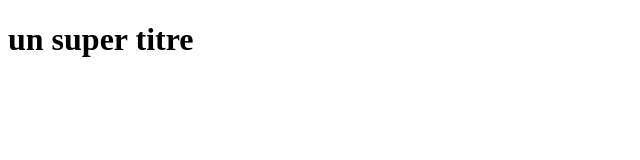
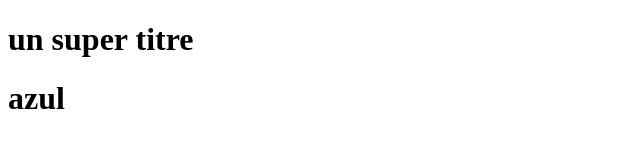
Before and after one commit to YoussefAharchaou/Project-1, a plain HTML site: page index.html in a window 1280 px wide. Shown: the whole page, without its empty margins (0-640 px from the left). Drawn offline with Linux system fonts and the light colour scheme.

Commit message:
chagement 2

```diff
--- a/index.html
+++ b/index.html
@@ -5,5 +5,6 @@
     </head>
 <body>
         <h1>un super titre</h1>
+        <h1>azul</h1>
 </body>
 </html>
```
